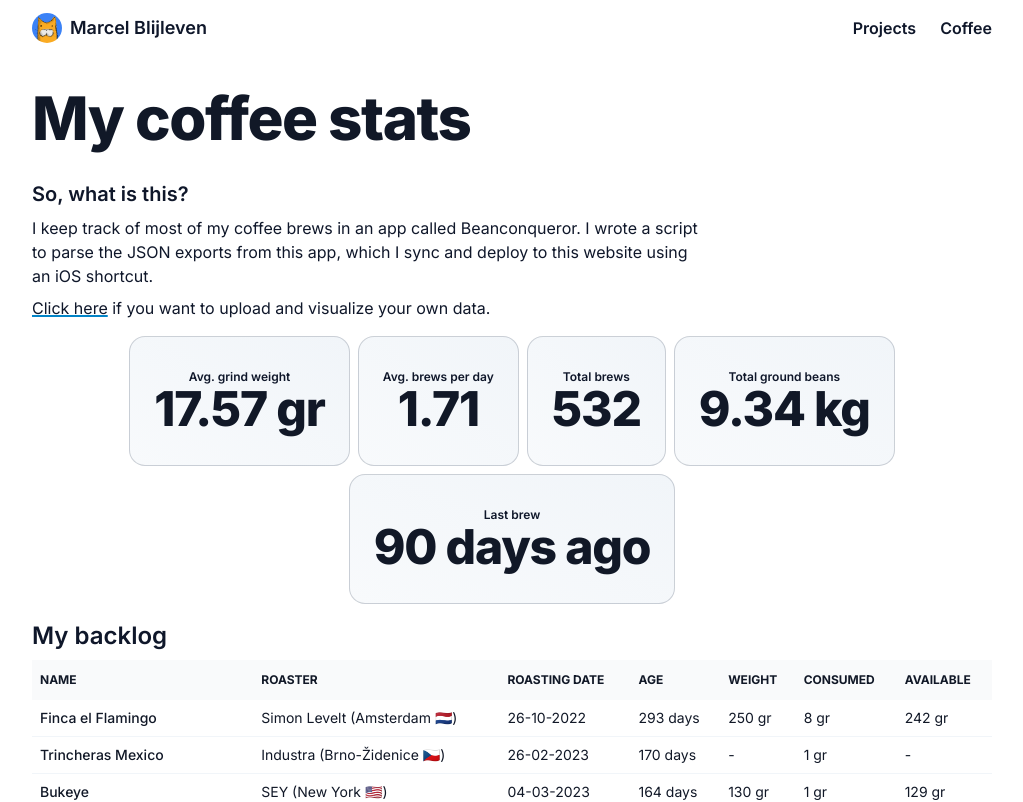
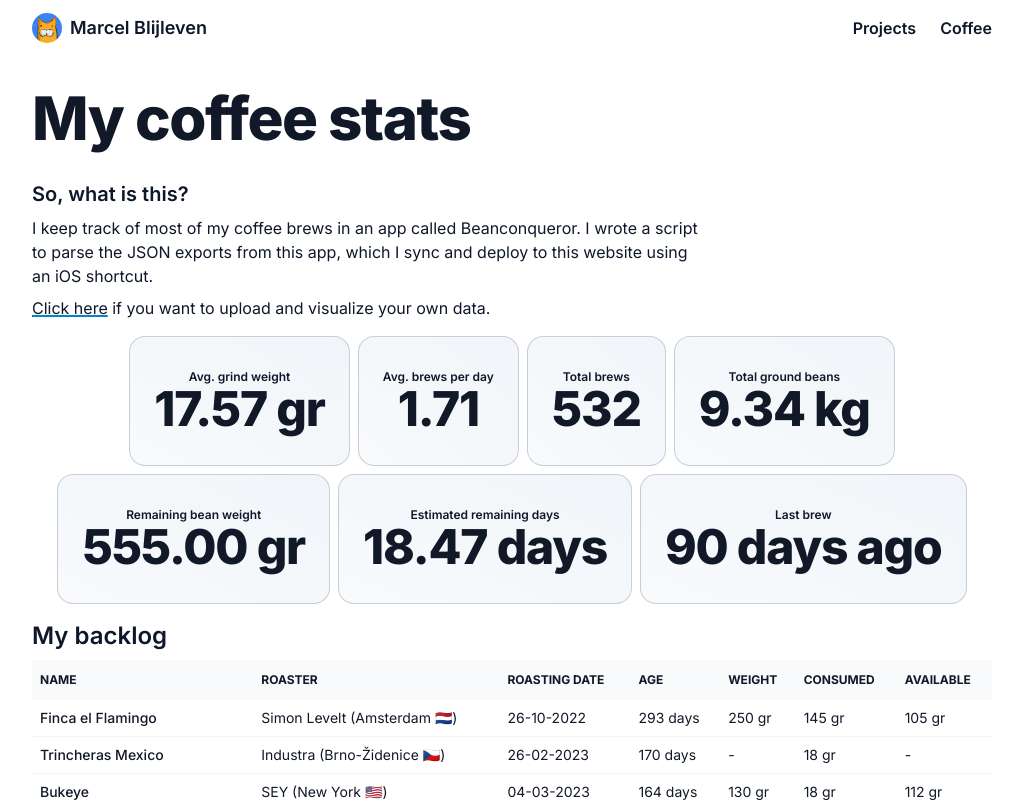
Before and after one commit to marcelblijleven/marcelblijleven.com, a Next.js app: page /coffee in a window 1280 px wide. Shown: the top 802 px of the page, without its empty margins (128-1151 px from the left). Built offline with nearby package versions, Linux system fonts and the light colour scheme.

Commit message:
feat: add remaining days

```diff
--- a/src/app/coffee/components/BacklogStats.tsx
+++ b/src/app/coffee/components/BacklogStats.tsx
@@ -39,6 +39,8 @@ export default function BacklogStats(props: BacklogStatsProps) {
             })
     );
 
+    console.log("usage", props.usage)
+
     return (
         <div className={"mb-4"}>
             <h2 className={"text-2xl font-semibold mb-2"}>{props.label}</h2>
@@ -57,7 +59,13 @@ export default function BacklogStats(props: BacklogStatsProps) {
                     </thead>
 
                     <tbody>
-                    {beans.map(bean => (
+                    {beans.map(bean => {
+                        console.log(bean.config.uuid, props.usage[bean.config.uuid])
+                        const usage = props.usage[bean.config.uuid] || 0;
+                        const remaining = bean.weight - usage;
+
+                     return (
+
                             <tr key={bean.config.uuid} className={"border-b border-slate-100 dark:border-gray-500"}>
                                 <td className="px-2 py-2 font-medium whitespace-nowrap">
                                     {bean.name}
@@ -78,10 +86,10 @@ export default function BacklogStats(props: BacklogStatsProps) {
                                     {props.usage[bean.config.uuid] ? `${props.usage[bean.config.uuid]} gr`: "-"}
                                 </td>
                                 <td className={"p-2"}>
-                                    {bean.weight && props.usage[bean.config.uuid] ? `${bean.weight - props.usage[bean.config.uuid]} gr` : "-"}
+                                    {bean.weight ? `${remaining} gr` : "-"}
                                 </td>
                             </tr>
-                        )
+                        )}
                     )}
                     </tbody>
                 </table>
--- a/src/app/coffee/components/CardStats.tsx
+++ b/src/app/coffee/components/CardStats.tsx
@@ -1,5 +1,6 @@
 import Card from "@/components/Card";
 import {getNaturalDate} from "@/utils/dates";
+import {Bean} from "@/types/coffee/bc";
 
 interface Props {
     averageWeight: number;
@@ -7,6 +8,8 @@ interface Props {
     totalBrews: number;
     totalGroundBeans: number;
     lastBrew: Date;
+    usagePerBeans: Mapping<number>;
+    beanMapping: Mapping<Bean>;
 }
 
 interface StatsProps {
@@ -29,6 +32,23 @@ function Stats(props: StatsProps) {
     )
 }
 
+function getRemainingWeight(mapping: Mapping<Bean>, usage: Mapping<number>): number {
+    let remainingWeight: number = 0;
+
+    for (const bean of Object.values(mapping)) {
+        if (bean.finished || !bean.weight) {
+            continue;
+        }
+
+        const beanUsage = usage[bean.config.uuid] || 0;
+        const totalWeight = bean.weight;
+
+        remainingWeight += (totalWeight - beanUsage);
+    }
+
+    return remainingWeight;
+}
+
 export default function CardStats(props: Props) {
     const averageWeight = props.averageWeight ? props.averageWeight.toFixed(2) : null;
     const averageBrewsPerDay = props.averageBrewsPerDay ? props.averageBrewsPerDay.toFixed(2) : null;
@@ -41,6 +61,11 @@ export default function CardStats(props: Props) {
     }
 
     const timeSinceLastCoffee = getNaturalDate(props.lastBrew);
+    const remainingWeight = getRemainingWeight(props.beanMapping, props.usagePerBeans);
+    const estimatedRemainingWeight = remainingWeight && averageBrewsPerDay && averageWeight ? (
+        remainingWeight / (averageBrewsPerDay * averageWeight)
+    ) : null;
+    console.log(remainingWeight, averageBrewsPerDay, averageWeight, estimatedRemainingWeight)
 
     return (
         <div className={"flex flex-row flex-wrap items-center justify-center gap-2 mb-4"}>
@@ -48,6 +73,8 @@ export default function CardStats(props: Props) {
             {averageBrewsPerDay && <Stats label={"Avg. brews per day"} value={averageBrewsPerDay} />}
             {totalBrews && <Stats label={"Total brews"} value={totalBrews} />}
             {props.totalGroundBeans && <Stats label={"Total ground beans"} value={totalGroundBeansText} />}
+            {remainingWeight && <Stats label={"Remaining bean weight"} value={`${remainingWeight.toFixed(2)} gr`} />}
+            {estimatedRemainingWeight && <Stats label={"Estimated remaining days"} value={`${estimatedRemainingWeight.toFixed(2)} days`} />}
             {props.lastBrew && <Stats label={"Last brew"} value={timeSinceLastCoffee} />}
         </div>
     )
--- a/src/app/coffee/components/CountableStats.tsx
+++ b/src/app/coffee/components/CountableStats.tsx
@@ -18,12 +18,10 @@ interface Props {
 export default function CountableStats(props: Props) {
     const [slice, setSlice] = useState<boolean>(true);
     const slicedLength = 10;
-    console.log(props.countable)
     const totalEntries = Object.keys(props.countable).length;
 
     const entries = slice ? props.countable.slice(0, slicedLength) : props.countable;
     const total = entries.reduce((prev, [_, value]) => prev + (value as number), 0);
-    console.log(entries)
     const items = entries.map(([key, value]) => {
         const name = props.mapping?.[key].name || key;
 
--- a/src/app/coffee/components/Statistics.tsx
+++ b/src/app/coffee/components/Statistics.tsx
@@ -16,8 +16,10 @@ export default function Statistics(props: Props) {
                 totalBrews={props.totalBrews}
                 lastBrew={props.lastBrew}
                 totalGroundBeans={props.totalGroundWeight}
+                usagePerBeans={props.usagePerBean}
+                beanMapping={props.beanMapping}
             />
-            <BacklogStats label={props.uploaded ? "Your backlog" : "My backlog"} beans={props.beanMapping} usage={props.brewsPerBean}/>
+            <BacklogStats label={props.uploaded ? "Your backlog" : "My backlog"} beans={props.beanMapping} usage={props.usagePerBean}/>
             <CountableStats label={"Favourite origins"} countable={props.countryCount} />
             <CountableStats label={"Favourite roasters (bags)"} countable={props.roasterCount} />
             <CountableStats label={"Favourite roasters (grams)"} countable={props.roasterCountWeight} />
--- a/src/lib/brew_statistics.ts
+++ b/src/lib/brew_statistics.ts
@@ -59,7 +59,7 @@ interface BrewStatistics {
     averageBrewsPerDay: number;
     totalGroundWeight: number;
     averageGrindWeight: number;
-    usagePerBean: [string, number][];
+    usagePerBean: Mapping<number>;
     brewsPerBean:  Mapping<number>;
     usagePerGrinder: [string, number][];
     brewsPerGrinder: [string, number][];
@@ -151,7 +151,7 @@ function getBrewStatistics(brews: Brew[]): BrewStatistics {
         brewsPerDay: brewsPerDay,
         totalGroundWeight,
         averageGrindWeight: averageGroundWeight,
-        usagePerBean: sortCountMappingDesc(usagePerBean),
+        usagePerBean: usagePerBean,
         brewsPerBean: brewsPerBean,
         usagePerGrinder: sortCountMappingDesc(usagePerGrinder),
         brewsPerGrinder: sortCountMappingDesc(brewsPerGrinder),
```
